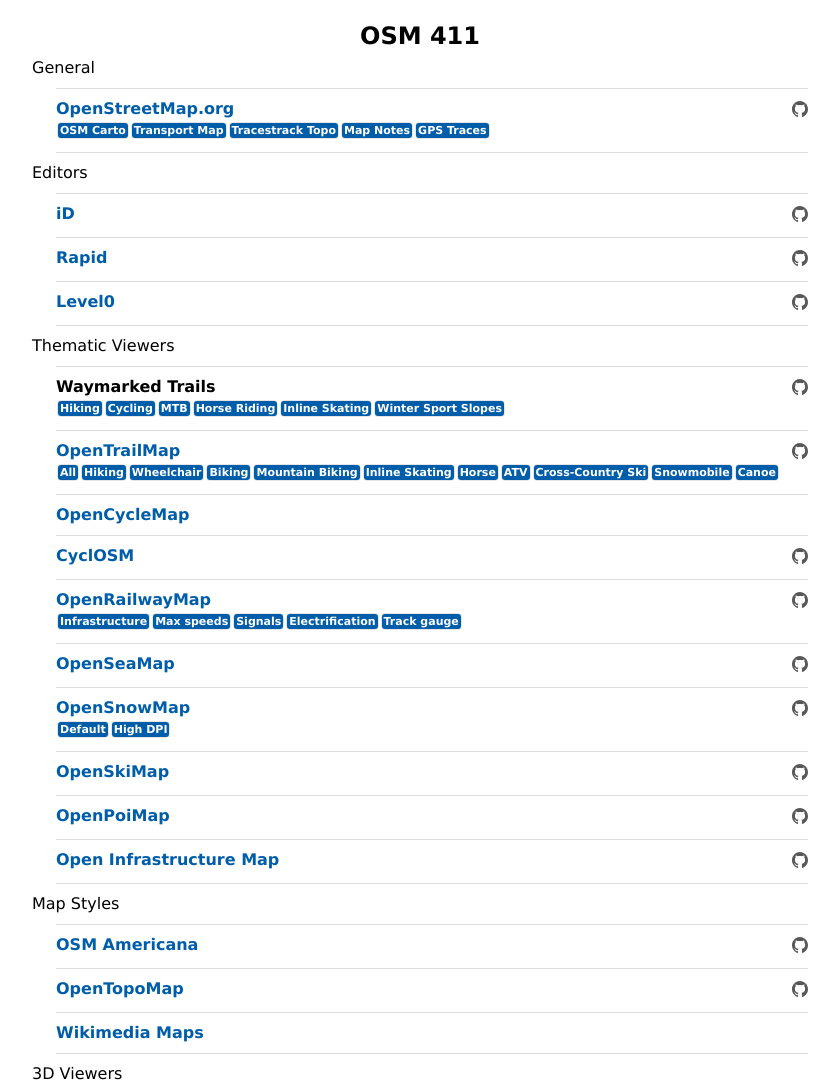
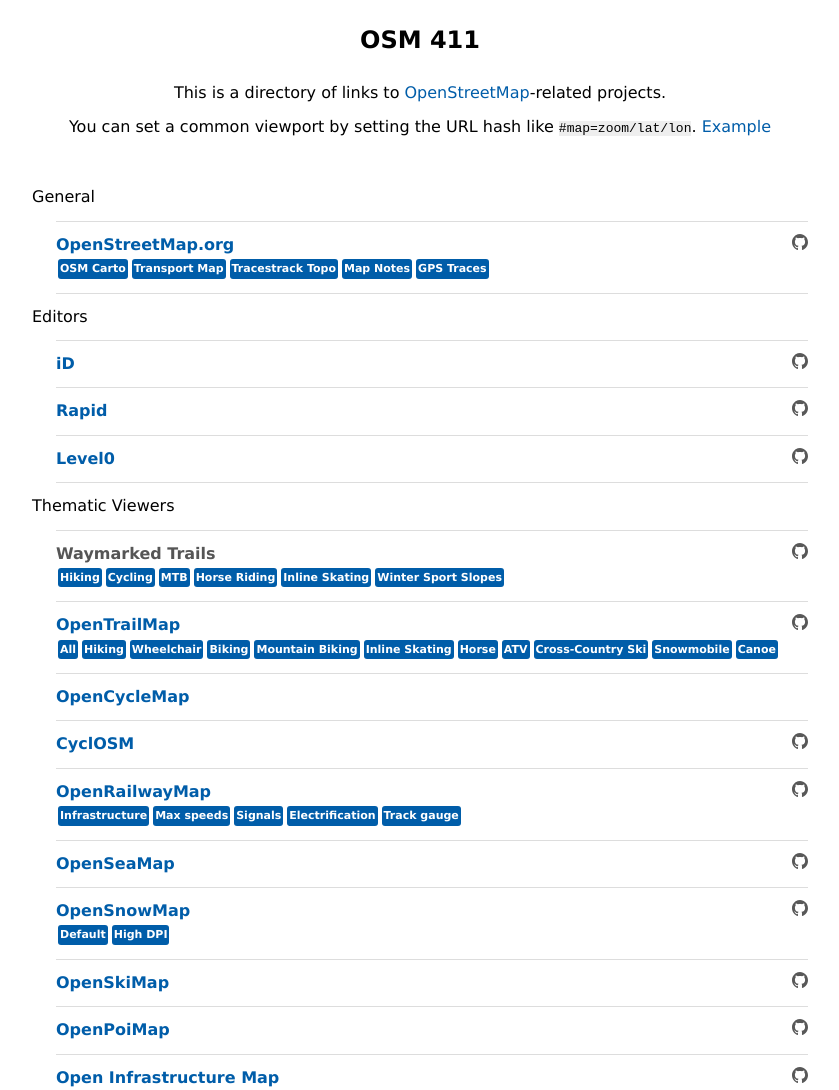
Before and after one commit to waysidemapping/osm-411, a website: page index.html in a window 1280 px wide. Shown: the top 1090 px of the page, without its empty margins (220-1059 px from the left). Drawn offline with Linux system fonts and the light colour scheme.

Commit message:
Add more info

```diff
--- a/css/main.css
+++ b/css/main.css
@@ -1,5 +1,11 @@
 body {
   font-family: Verdana, Geneva, Tahoma, sans-serif;
+  line-height: 1.4;
+}
+
+code {
+  font-family: monospace;
+  background: #eee;
 }
 
 a {
@@ -20,14 +26,22 @@
   padding: 24px 12px;
 }
 
+#header {
+  margin-bottom: 48px;
+  text-align: center;
+}
+
 h1 {
   font-weight: bold;
-  text-align: center;
   font-size: x-large;
+  margin-bottom: 24px;
 }
 
 h2 {
   margin: 12px 0;
+}
+p {
+  margin-bottom: 12px;
 }
 
 .services {
@@ -47,17 +61,16 @@
 .styles {
   display: flex;
   flex-wrap: wrap;
-  margin-top: 4px;
 }
 .service-name {
   font-weight: bold;
+  color: #555;
 }
 a.style-name {
   font-size: 11px;
   font-weight: bold;
   background: #005da9;
   color: white;
-  outline: 1px solid rgba(0,0,0,0.1);
   margin: 2px;
   padding: 2px;
   border-radius: 3px;
--- a/index.html
+++ b/index.html
@@ -3,20 +3,24 @@
   <head>
     <meta charset="utf-8" />
     <meta name="viewport" content="initial-scale=1,maximum-scale=1,user-scalable=no"/>
-    <title>OpenStreetMap 411</title>
+    <title>OSM 411</title>
     <link href="css/reset.css" rel="stylesheet" />
     <link href="css/main.css" rel="stylesheet" />
   </head>
   <body>
     <div id="container">
-      <div id="header"><h1>OSM 411</h1></div>
+      <div id="header">
+        <h1>OSM 411</h1>
+        <div id="header-desc"></div>
+      </div>
       <div id="content"></div>
       <div id="footer">
         <div id="settings">
           <input type="checkbox" id="target-blank"/><label for="target-blank"> Open links in new tabs</label><br>
           <input type="checkbox" id="show-visited"/><label for="show-visited"> Highlight visited links</label><br>
         </div>
-        <p>OSM 411 is a project of OpenStreetMap US.</p>
+        <p>OSM 411 was built by <a href="https://www.openstreetmap.org/user/quincylvania" target="_blank">quincylvania</a>. Links are not endorsements.</p>
+        <p>Is something amiss? Open an issue <a href="https://github.com/quincylvania/osm-411" target="_blank">on GitHub</a>.</p>
       </div>
     </div>
     <script type="application/javascript" src="js/index.js"></script>
--- a/js/index.js
+++ b/js/index.js
@@ -22,9 +22,21 @@
 
 // default values, can be changed in UI and saved to localStorage
 const prefs = {
-  targetBlank: true,
+  targetBlank: false,
   showVisited: true,
 }
+
+fetch('/data/services.json')
+  .then(response => response.json())
+  .then(json => {
+    addEventListeners();
+    loadPrefsFromStorage();
+    loadParamsFromUrl();
+
+    allServices = json;
+    prepareServiceData();
+    reloadPage();
+  });
 
 function addEventListeners() {
   document.getElementById('show-visited').addEventListener('change', function(e) {
@@ -32,6 +44,11 @@
   });
   document.getElementById('target-blank').addEventListener('change', function(e) {
     setPref('targetBlank', e.target.checked);
+  });
+
+  window.addEventListener("hashchange", function() {
+    loadParamsFromUrl();
+    reloadPage();
   });
 }
 
@@ -49,18 +66,6 @@
 function writePrefsToStorage() {
   localStorage.setItem('prefs', JSON.stringify(prefs));
 }
-
-fetch('/data/services.json')
-  .then(response => response.json())
-  .then(json => {
-    addEventListeners();
-    loadPrefsFromStorage();
-    loadParamsFromUrl();
-
-    allServices = json;
-    prepareServiceData();
-    reloadPage();
-  });
 
 function loadParamsFromUrl() {
   let hashMap = hashValue('map');
@@ -127,7 +132,7 @@
 
   function makeKeyValString(dict) {
     let str = "";
-    for (let key in dict) {
+    Object.keys(dict).reverse().forEach(function(key) {
       let val = dict[key];
       if (val.includes('{{')) {
         val = replaceTokens(val);
@@ -137,7 +142,7 @@
       } else {
         str += key === '' ? val : key + '=' + val + '&';
       }
-    }
+    });
     if (str.length && str[str.length - 1] === '&') {
       str = str.slice(0, -1);
     }
@@ -163,9 +168,6 @@
 
 function reloadPage() {
 
-  document.getElementById('show-visited').checked = prefs.showVisited;
-  document.getElementById('target-blank').checked = prefs.targetBlank;
-
   prefs.showVisited ? document.body.classList.add('show-visited') : document.body.classList.remove('show-visited');
 
   let html = "";
@@ -183,15 +185,17 @@
       if (service.hidden) continue;
 
       html += `<li id="${service.id}" class="service">`;
+      html += `<span class="service-name">`;
       if (service.url) html += `<a href="${makeUrl(service)}" ${prefs.targetBlank ? 'target="_blank"' : ''}>`
-      html += `<span class="service-name">${service.name}</span>`;
+      html += service.name;
+      html += `</span>`;
       if (service.parentName) {
         html += ' on ' + service.parentName;
       }
       if (service.url) html += `</a>`;
       html += `<span class="icon-links">`;
-      if (service.github) html += `<a href="https://github.com/${service.github}" ${prefs.targetBlank ? 'target="_blank"' : ''}><img src="/img/github.svg"/></a>`;
-      if (service.gitlab) html += `<a href="https://gitlab.com/${service.gitlab}" ${prefs.targetBlank ? 'target="_blank"' : ''}><img src="/img/gitlab.svg"/></a>`;
+      if (service.github) html += `<a href="https://github.com/${service.github}" target="_blank"><img src="/img/github.svg"/></a>`;
+      if (service.gitlab) html += `<a href="https://gitlab.com/${service.gitlab}" target="_blank"><img src="/img/gitlab.svg"/></a>`;
       html += `</span>`;
       if (service.styles) {
         html += '<ul class="styles">';
@@ -211,6 +215,18 @@
   }
 
   document.getElementById('content').innerHTML = html;
+
+  document.getElementById('show-visited').checked = prefs.showVisited;
+  document.getElementById('target-blank').checked = prefs.targetBlank;
+
+  let descHtml = `<p>This is a directory of links to <a href="https://www.openstreetmap.org/about" target="_blank">OpenStreetMap</a>-related projects.</p>`;
+
+  if (params.z && params.lat && params.lon) {
+    descHtml += `<p>Pages will open at latitude <code>${params.lat}</code>, longitude <code>${params.lon}</code>, and zoom <code>${params.z}</code>. <a href="/">Clear</a></p>`;
+  } else {
+    descHtml += `<p>You can set a common viewport by setting the URL hash like <code>#map=zoom/lat/lon</code>. <a href="/#map=14/39.952399/-75.163613">Example</a></p>`;
+  }
+  document.getElementById('header-desc').innerHTML = descHtml;
 }
 
 function hashValue(key) {
```
